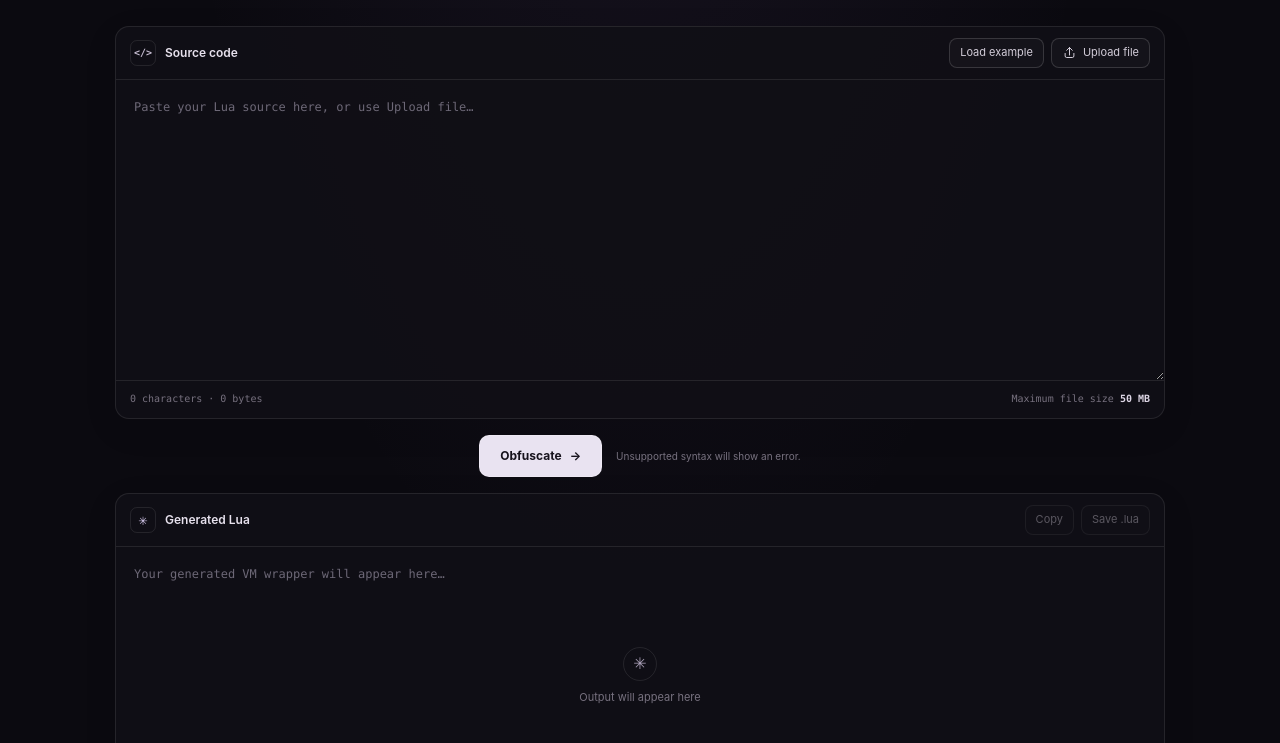
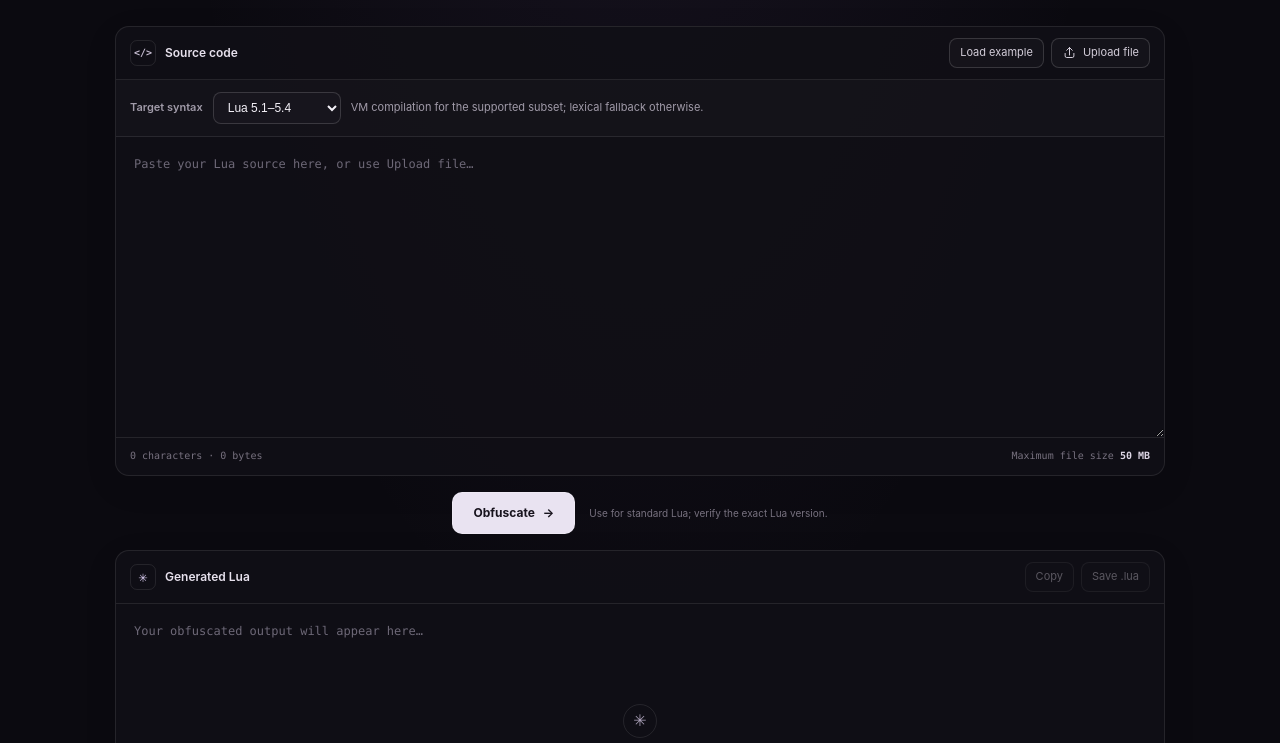
Before and after one commit to jixyuk12nh-maker/obfuscation, a website: page public/index.html in a window 1280 px wide. Shown: the part 336-1079 px from the top of the page. Drawn offline with Linux system fonts and the light colour scheme.

Commit message:
Add files via upload

```diff
--- a/public/app.js
+++ b/public/app.js
@@ -1,6 +1,9 @@
 const MAX_FILE_SIZE = 50 * 1024 * 1024;
 
 const sourceEl = document.querySelector("#source");
+const languageModeEl = document.querySelector("#languageMode");
+const languageHintEl = document.querySelector("#languageHint");
+const compileHintEl = document.querySelector("#compileHint");
 const outputEl = document.querySelector("#output");
 const compileBtn = document.querySelector("#compile");
 const copyBtn = document.querySelector("#copy");
@@ -220,6 +223,20 @@ sourceDropzone.addEventListener("drop", async event => {
     }
 });
 
+function updateLanguageHint() {
+    if (languageModeEl.value === "luau") {
+        languageHintEl.textContent = "Luau syntax-preserving lexical obfuscation; no VM conversion.";
+        compileHintEl.textContent = "Use for Roblox Luau, including Luau-only syntax.";
+    } else {
+        languageHintEl.textContent = "VM compilation for the supported subset; lexical fallback otherwise.";
+        compileHintEl.textContent = "Use for standard Lua; verify the exact Lua version.";
+    }
+    clearOutput();
+}
+
+languageModeEl.addEventListener("change", updateLanguageHint);
+updateLanguageHint();
+
 compileBtn.addEventListener("click", async () => {
     if (isCompiling || !checkSourceSize()) return;
 
@@ -242,7 +259,8 @@ compileBtn.addEventListener("click", async () => {
                 "Content-Type": "application/json"
             },
             body: JSON.stringify({
-                source: sourceEl.value
+                source: sourceEl.value,
+                language: languageModeEl.value
             })
         });
 
--- a/public/index.html
+++ b/public/index.html
@@ -23,14 +23,14 @@
         </span>
         <span class="brand-copy">
           <strong>LuaMoon</strong>
-          <span>VM Obfuscator</span>
+          <span>Lua / Luau Obfuscator</span>
         </span>
       </a>
       <span class="version"><span class="live-dot"></span>MVP · v0.1</span>
     </header>
 
     <section class="hero" aria-labelledby="page-title">
-      <p class="eyebrow">LUA 5.1 <span>·</span> LUAU SUBSET</p>
+      <p class="eyebrow">LUA <span>·</span> ROBLOX LUAU</p>
       <h1 id="page-title">Protect your script.<br><span>Keep control.</span></h1>
       <p class="intro">A focused workspace for your Lua source. Load a file or paste your code below to get started.</p>
     </section>
@@ -62,6 +62,15 @@
           <button id="removeFile" class="remove-file" type="button" aria-label="Remove loaded file">×</button>
         </div>
 
+        <div class="language-row">
+          <label for="languageMode">Target syntax</label>
+          <select id="languageMode" aria-label="Target Lua syntax">
+            <option value="lua">Lua 5.1–5.4</option>
+            <option value="luau">Roblox Luau</option>
+          </select>
+          <span id="languageHint">VM compilation where supported; lexical fallback otherwise.</span>
+        </div>
+
         <div class="editor-wrap" id="sourceDropzone">
           <textarea id="source" spellcheck="false" autocapitalize="off" autocomplete="off" autocorrect="off" aria-label="Lua source code" placeholder="Paste your Lua source here, or use Upload file…"></textarea>
           <div id="dropHint" class="drop-hint" aria-hidden="true" hidden>
@@ -77,7 +86,7 @@
 
       <div class="actions">
         <button id="compile" class="primary" type="button">Obfuscate <span aria-hidden="true">→</span></button>
-        <p>Unsupported syntax will show an error.</p>
+        <p id="compileHint">Choose the target syntax that matches your runtime.</p>
       </div>
 
       <div class="pane output-pane">
@@ -93,7 +102,7 @@
         </div>
 
         <div class="editor-wrap output-wrap">
-          <textarea id="output" spellcheck="false" readonly placeholder="Your generated VM wrapper will appear here…" aria-label="Generated Lua output"></textarea>
+          <textarea id="output" spellcheck="false" readonly placeholder="Your obfuscated output will appear here…" aria-label="Obfuscated output"></textarea>
           <div id="outputEmpty" class="output-empty" aria-hidden="true">
             <span class="output-orbit">✳</span>
             <span>Output will appear here</span>
@@ -113,7 +122,7 @@
       <span class="notice-icon" aria-hidden="true">i</span>
       <div>
         <strong>Know the limits</strong>
-        <p>This is an experimental compiler for a limited Lua/Luau subset. Unsupported syntax may fail to compile. Generated scripts should be tested in your target runtime. Obfuscation is not unbreakable encryption.</p>
+        <p>Lua and Roblox Luau use separate processing paths. Lua mode uses the VM compiler only for its supported subset; Luau mode preserves Luau-specific syntax using lexical obfuscation. Neither mode guarantees complete AST-level obfuscation for every language feature. Always test output in the exact target runtime.</p>
       </div>
     </section>
 
--- a/public/style.css
+++ b/public/style.css
@@ -198,6 +198,39 @@ button:disabled {
   border-radius: var(--radius);
   background: rgba(17, 16, 22, .92);
   box-shadow: 0 10px 35px rgba(0, 0, 0, .08);
+}
+
+
+.language-row {
+  display: flex;
+  align-items: center;
+  flex-wrap: wrap;
+  gap: 10px;
+  padding: 12px 14px;
+  border-bottom: 1px solid var(--line);
+  background: rgba(255, 255, 255, .015);
+}
+
+.language-row label {
+  color: var(--muted);
+  font-size: 11px;
+  font-weight: 600;
+}
+
+.language-row select {
+  min-height: 32px;
+  padding: 5px 28px 5px 10px;
+  border: 1px solid var(--line-strong);
+  border-radius: 8px;
+  background: #17151d;
+  color: var(--text);
+  font-size: 12px;
+}
+
+.language-row span {
+  flex: 1 1 220px;
+  color: var(--muted);
+  font-size: 11px;
 }
 
 .pane-head {
```
